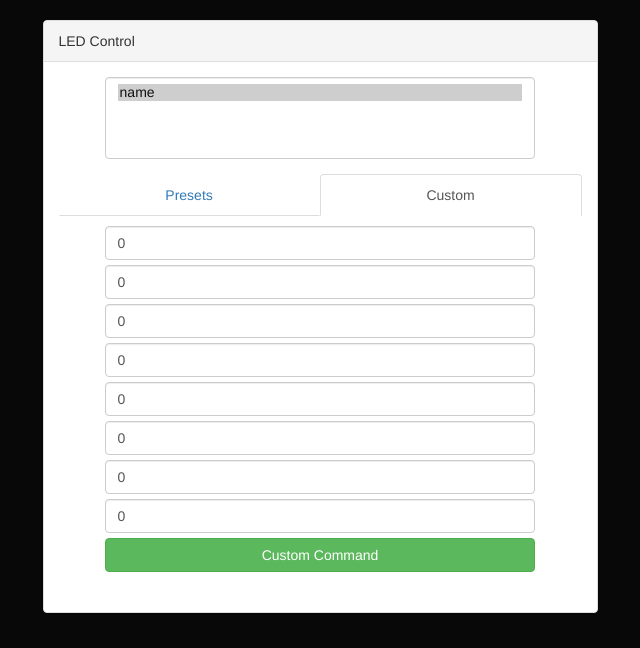
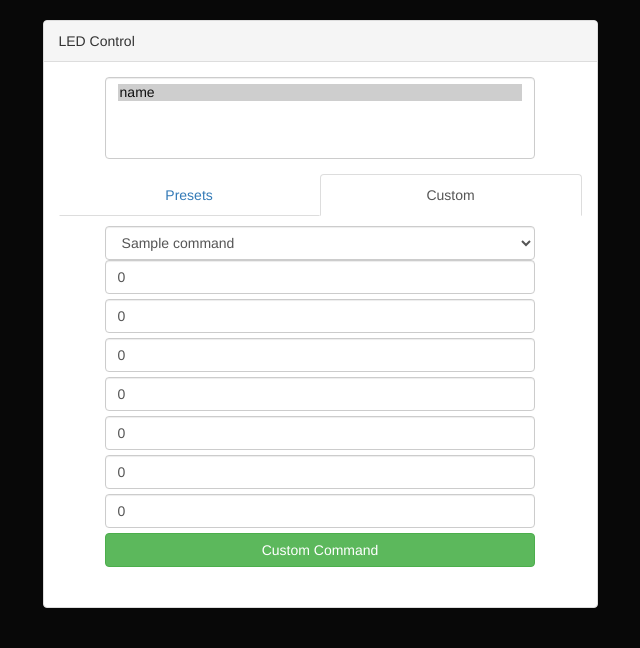
Before and after one commit to brettmcintosh/ledcontrol, a Flask app: template pi/templates/index.html in a window 1280 px wide, after a click on "Custom". Shown: the top 648 px of the page, without its empty margins (320-960 px from the left). Run offline with Flask 2, Linux system fonts and the light colour scheme; the template is opened without the code that fills it: most values are stand-ins (such as "Sample title", 1, 10 or a date in 2020); parts of the project's set-up code (start-up, migrations or seed data) failed here and were passed over; some libraries are stand-ins or nearby versions.

Commit message:
Added custom command dropdown and parameter request.

```diff
--- a/pi/commands.py
+++ b/pi/commands.py
@@ -16,3 +16,7 @@ commands = {'rainbow': [1, 20, 255, 1],
             'sparkle white': [6, 0, (1, 15), 0, 0],
             'random chase': [7, 25, 2, 8, 2, 8, 40, 1],
             'janky chase': [7, 25, 2, 6, 4, 8, 40, 0], }
+
+
+command_parameters = {'rainbow': [['interval', 0, 30], ['brightness', 0, 255], ['direction', 0, 1]],
+                      'theater': [], } # etc.
--- a/pi/server.py
+++ b/pi/server.py
@@ -1,8 +1,9 @@
 import logging
 from flask import Flask, request, render_template, jsonify
+from flask.json import dumps
 import tx
 import settings
-from commands import commands, create_command_array
+from commands import commands, create_command_array, command_parameters
 from addresses import receiving_addresses
 
 
@@ -40,6 +41,16 @@ def index():
         return jsonify(**results)
 
 
+@app.route('/api/parameters/<command_name>', methods=['GET', ])
+def get_params(command_name):
+    if request.method == 'GET':
+        print(command_name)
+        params = command_parameters.get(command_name)
+        if params is not None:
+            return dumps(params)
+    return "Command not found"
+
+
 def send_all(command_addresses, command):
     results = {}
     for addr in command_addresses:
--- a/pi/templates/index.html
+++ b/pi/templates/index.html
@@ -52,7 +52,13 @@
                                 <div class="col-sm-10 col-sm-offset-1">
                                     <form id="custom-command-form">
                                         <div class="form-group">
-                                            {% for i in range(8) %}
+                                            <select class="form-control" id="custom-command-name"
+                                                    onchange="LEDcontrol.getCommandParameters(this.options[this.selectedIndex].text)">
+                                                {% for command_name, initializer in commands.items()|sort %}
+                                                    <option id="{{ command_name }}-parameter" value="{{ initializer[0] }}">{{ command_name }}</option>
+                                                {% endfor %}
+                                            </select>
+                                            {% for i in range(1, 8) %}
                                                 <input type="number" class="form-control" id="custom-{{ i }}" value="0" max="255" required>
                                             {% endfor %}
                                             <button type="submit" class="btn btn-success btn-block" id="custom-submit">Custom Command</button>
@@ -91,7 +97,10 @@
         createCustomCommand: function(){
             var command = LEDcontrol.createCommand("custom");
             var custom_inputs = document.querySelectorAll('#custom-command-form input');
+            var command_select = document.getElementById("custom-command-name");
+            var command_value = command_select.options[command_select.selectedIndex].value;
             command.custom_values = [];
+            command.custom_values.push(command_value);
             for(var i = 0; i < custom_inputs.length; i++){
                 command.custom_values.push(custom_inputs[i].value);
             }
@@ -136,6 +145,19 @@
             window.setTimeout(function () {
                 $(alert_div).alert('close');
             }, close_delay);
+        },
+        getCommandParameters: function(command_name) {
+            var xmlhttp = new XMLHttpRequest();
+            xmlhttp.open("GET", "/api/parameters/" + command_name, true);
+            xmlhttp.setRequestHeader("Content-type", "application/json");
+            xmlhttp.onreadystatechange = function () {
+                if (xmlhttp.readyState === 4 && xmlhttp.status === 200) {
+                    var params = JSON.parse(xmlhttp.responseText);
+                    console.log(params);
+                    // received params and update field data
+                }
+            };
+            xmlhttp.send();
         }
     };
 
@@ -144,6 +166,19 @@
             document.getElementById("{{ command_name }}-btn").addEventListener("click", function () {
                 LEDcontrol.sendCommand(LEDcontrol.createCommand("{{ command_name }}"));
             });
+{#            document.getElementById("{{ command_name }}-parameter").addEventListener("click", function () {#}
+{#                var xmlhttp = new XMLHttpRequest();#}
+{#                xmlhttp.open("GET", "/api/parameters/{{ command_name }}", true);#}
+{#                xmlhttp.setRequestHeader("Content-type", "application/json");#}
+{#                xmlhttp.onreadystatechange = function () {#}
+{#                    if (xmlhttp.readyState === 4 && xmlhttp.status === 200) {#}
+{#                        var params = JSON.parse(xmlhttp.responseText);#}
+{#                        console.log(params);#}
+{#                        // received params and update field data#}
+{#                    }#}
+{#                };#}
+{#                xmlhttp.send();#}
+{#            });#}
         {% endfor %}
 
         $("#custom-command-form").submit(function(event){
```
